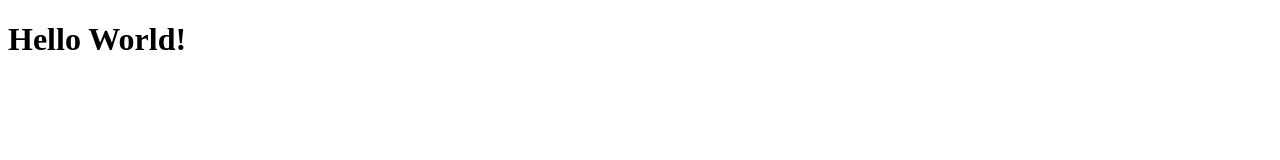
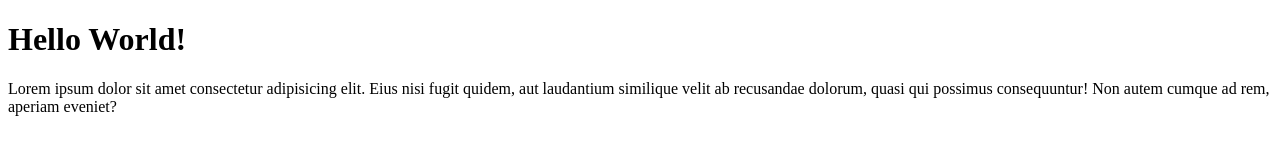
Before and after one commit to adyastiningrum/an-git-test, a plain HTML site: page index.html in a window 1280 px wide. Drawn offline with Linux system fonts and the light colour scheme.

Commit message:
menambahkan paragraf

```diff
--- a/index.html
+++ b/index.html
@@ -8,5 +8,6 @@
 </head>
 <body>
     <h1>Hello World!</h1>
+    <p>Lorem ipsum dolor sit amet consectetur adipisicing elit. Eius nisi fugit quidem, aut laudantium similique velit ab recusandae dolorum, quasi qui possimus consequuntur! Non autem cumque ad rem, aperiam eveniet?</p>
 </body>
 </html>
```
